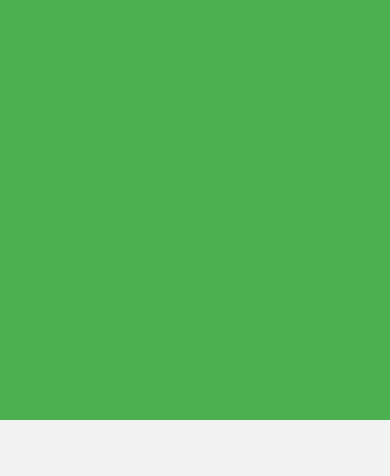
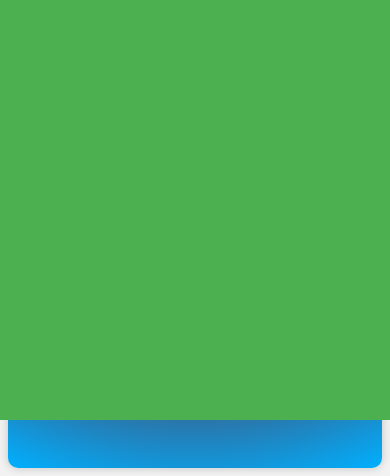
Before and after one commit to kuma011021/blablabla, a plain HTML site: page index.html in a window 390 px wide. Shown: the part 424-900 px from the top of the page. Before the commit the page ends 844 px from the top, so only its background shows below. Drawn offline with Linux system fonts and the light colour scheme.

Commit message:
Update style.css

```diff
--- a/style.css
+++ b/style.css
@@ -184,6 +184,16 @@ h1 {
 		height: 80px;
 		margin: 0 5px 10px;
 	}
+	.container {
+	max-width: 100%;
+	height: 100vh;
+	margin: 0 auto;
+	padding: 20px;
+	box-shadow: 0 0 10px rgba(0, 0, 0, 0.2);
+	border-radius: 10px;
+	background: rgb(2,0,36);
+	background: radial-gradient(circle, rgba(2,0,36,1) 0%, rgba(39,62,105,0.8715861344537815) 72%, rgba(0,176,255,1) 100%);
+}
 
 	.question-popup {
 		width: 80%;
```
